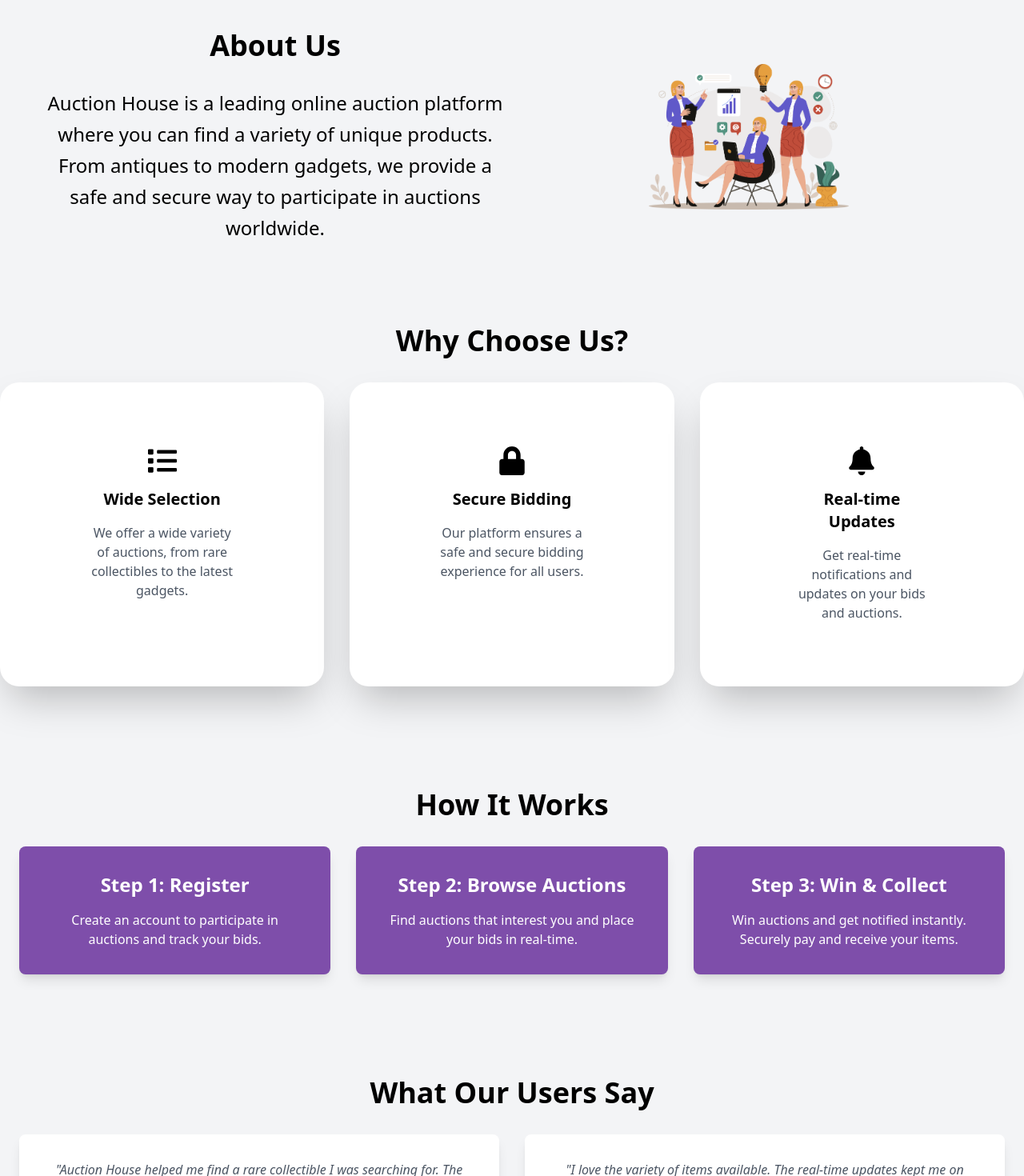
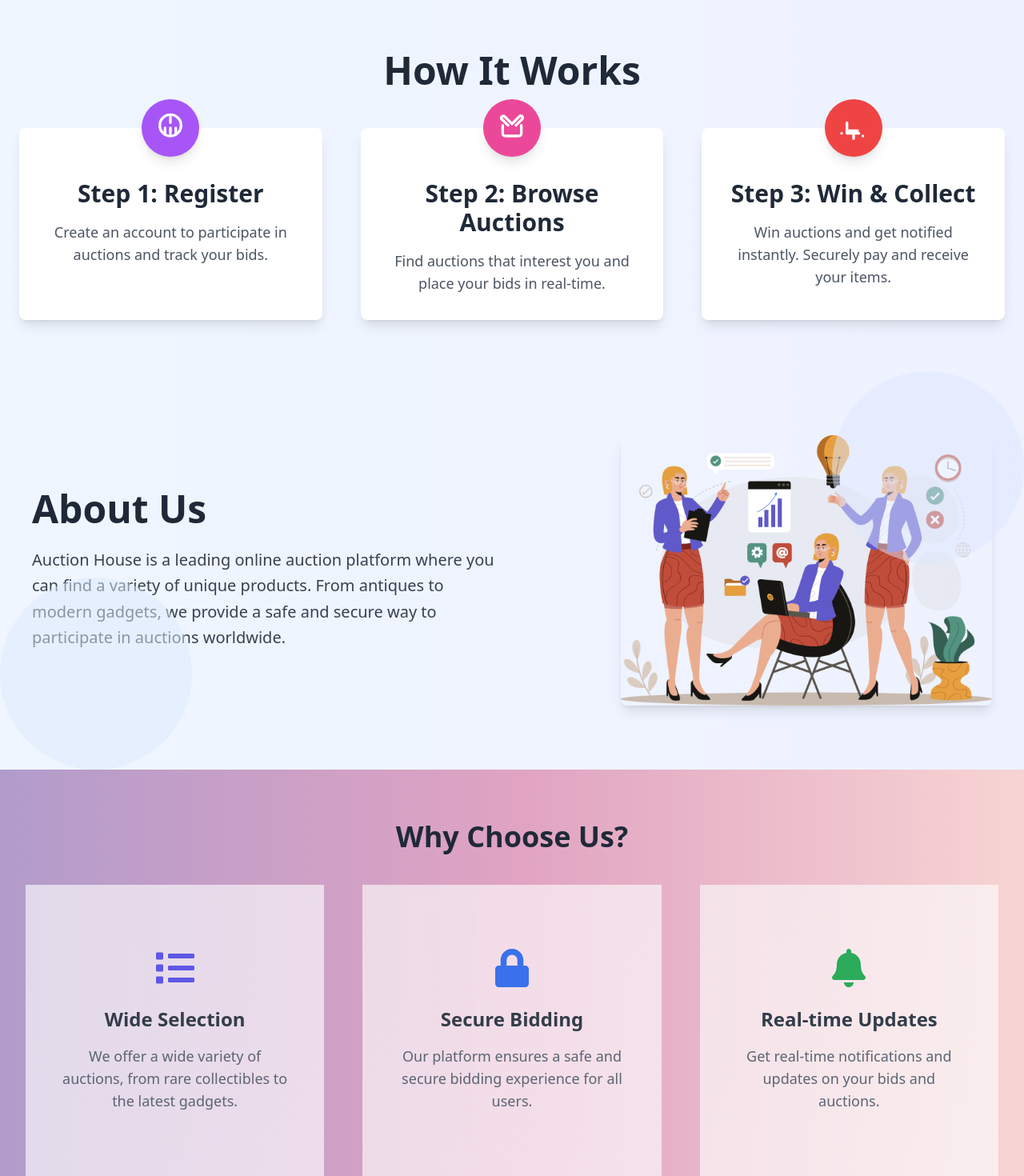
Before and after one commit to sameerajayakodi/Auction_System, a React (Create React App) app in the folder AuctionHouse/auction-management-frontend/: page / in a window 1280 px wide. Shown: the part 1120-2590 px from the top of the page at 80% size. Built offline with nearby package versions, Linux system fonts and the light colour scheme.

Commit message:
Update Home.js

```diff
--- a/AuctionHouse/auction-management-frontend/src/Home.js
+++ b/AuctionHouse/auction-management-frontend/src/Home.js
@@ -14,7 +14,7 @@ const Home = () => {
   });
 
   useEffect(() => {
-    const nextAuctionDate = new Date("2024-09-22T00:00:00"); // Replace with your auction date
+    const nextAuctionDate = new Date("2024-10-22T00:00:00"); // Replace with your auction date
 
     const interval = setInterval(() => {
       const now = new Date();
@@ -79,7 +79,7 @@ const Home = () => {
       </div>
 
       {/* =================================================================================== */}
-      <div className="flex items-center justify-center px-6 py-16 text-center bg-gray-100 ">
+      <div className="flex items-center justify-center px-6 py-16 text-center bg-gradient-to-r from-blue-50 to-indigo-50 ">
         <div className="container flex justify-between w-full space-x-4 overflow-x-auto scrolling-touch bg-white rounded-full shadow-xl no-scrollbar">
           {/* Total Items */}
           <div className="flex flex-col items-center w-1/4 p-4">
@@ -118,16 +118,115 @@ const Home = () => {
           </div>
         </div>
       </div>
+
+      {/* =========================================================================================*/}
+
+      <div className="px-6 py-16 bg-gradient-to-r from-blue-50 to-indigo-50">
+        <div className="container mx-auto">
+          <h2 className="mb-12 text-5xl font-bold text-center text-gray-800">
+            How It Works
+          </h2>
+          <div className="grid grid-cols-1 gap-12 text-center md:grid-cols-3">
+            {/* Step 1 */}
+            <div className="relative p-8 transition duration-300 transform bg-white rounded-lg shadow-lg hover:scale-105 hover:shadow-2xl">
+              <div className="absolute top-0 p-4 text-white transform -translate-x-1/2 -translate-y-1/2 bg-purple-500 rounded-full shadow-lg left-1/2">
+                <svg
+                  className="w-10 h-10" // Increased icon size
+                  fill="none"
+                  stroke="currentColor"
+                  strokeWidth="2"
+                  viewBox="0 0 24 24"
+                  xmlns="http://www.w3.org/2000/svg"
+                >
+                  <path
+                    strokeLinecap="round"
+                    strokeLinejoin="round"
+                    d="M16 12V16M12 12V16M8 12V16M12 4v4m8 2a8 8 0 11-16 0 8 8 0 0116 0z"
+                  ></path>
+                </svg>
+              </div>
+              <h3 className="mt-8 mb-4 text-3xl font-semibold text-gray-800">
+                Step 1: Register
+              </h3>
+              <p className="text-lg text-gray-600">
+                {" "}
+                {/* Increased paragraph font size */}
+                Create an account to participate in auctions and track your
+                bids.
+              </p>
+            </div>
+
+            {/* Step 2 */}
+            <div className="relative p-8 transition duration-300 transform bg-white rounded-lg shadow-lg hover:scale-105 hover:shadow-2xl">
+              <div className="absolute top-0 p-4 text-white transform -translate-x-1/2 -translate-y-1/2 bg-pink-500 rounded-full shadow-lg left-1/2">
+                <svg
+                  className="w-10 h-10" // Increased icon size
+                  fill="none"
+                  stroke="currentColor"
+                  strokeWidth="2"
+                  viewBox="0 0 24 24"
+                  xmlns="http://www.w3.org/2000/svg"
+                >
+                  <path
+                    strokeLinecap="round"
+                    strokeLinejoin="round"
+                    d="M15 10l4.553-4.553a1.5 1.5 0 10-2.121-2.121L12 8.879 6.568 3.447a1.5 1.5 0 00-2.121 2.121L9 10M19 10v6a2 2 0 01-2 2H7a2 2 0 01-2-2v-6"
+                  ></path>
+                </svg>
+              </div>
+              <h3 className="mt-8 mb-4 text-3xl font-semibold text-gray-800">
+                Step 2: Browse Auctions
+              </h3>
+              <p className="text-lg text-gray-600">
+                {" "}
+                {/* Increased paragraph font size */}
+                Find auctions that interest you and place your bids in
+                real-time.
+              </p>
+            </div>
+
+            {/* Step 3 */}
+            <div className="relative p-8 transition duration-300 transform bg-white rounded-lg shadow-lg hover:scale-105 hover:shadow-2xl">
+              <div className="absolute top-0 p-4 text-white transform -translate-x-1/2 -translate-y-1/2 bg-red-500 rounded-full shadow-lg left-1/2">
+                <svg
+                  className="w-10 h-10" // Increased icon size
+                  fill="none"
+                  stroke="currentColor"
+                  strokeWidth="2"
+                  viewBox="0 0 24 24"
+                  xmlns="http://www.w3.org/2000/svg"
+                >
+                  <path
+                    strokeLinecap="round"
+                    strokeLinejoin="round"
+                    d="M7 16v-2m0 0V8m0 6h8m4 4h.01M3 16h.01M12 20v-4m0 0H8m4 0h4"
+                  ></path>
+                </svg>
+              </div>
+              <h3 className="mt-8 mb-4 text-3xl font-semibold text-gray-800">
+                Step 3: Win & Collect
+              </h3>
+              <p className="text-lg text-gray-600">
+                {" "}
+                {/* Increased paragraph font size */}
+                Win auctions and get notified instantly. Securely pay and
+                receive your items.
+              </p>
+            </div>
+          </div>
+        </div>
+      </div>
+
       {/* =================================================================================== */}
       {/* About Section */}
-      <div>
-        <div className="grid items-center gap-4 bg-gray-100 px-14 grid-cols-1mx-auto md:grid-cols-2">
+      <div className="relative py-20 bg-gradient-to-r from-blue-50 to-indigo-50">
+        <div className="grid items-center gap-10 px-10 mx-auto max-w-7xl md:grid-cols-2">
           {/* Text Content */}
-          <div className="flex flex-col justify-center h-full text-center">
-            <h2 className="mb-8 text-4xl font-bold text-center text-">
+          <div className="flex flex-col justify-center text-center md:text-left">
+            <h2 className="mb-6 text-5xl font-extrabold text-gray-800">
               About Us
             </h2>
-            <p className="text-2xl leading-relaxed text-center text-black">
+            <p className="text-xl leading-relaxed text-gray-700">
               Auction House is a leading online auction platform where you can
               find a variety of unique products. From antiques to modern
               gadgets, we provide a safe and secure way to participate in
@@ -136,42 +235,60 @@ const Home = () => {
           </div>
 
           {/* Icon/Image */}
-          <div className="flex justify-center p-20 ">
+          <div className="flex justify-center md:justify-end">
             <img
               src={about}
               alt="About us illustration"
-              className="w-3/5 h-auto "
+              className="w-4/5 h-auto transition-transform duration-500 transform rounded-lg shadow-lg hover:scale-105"
             />
           </div>
         </div>
+
+        {/* Decorative Elements */}
+        <div className="absolute top-0 right-0 w-40 h-40 bg-indigo-100 rounded-full opacity-50 md:w-60 md:h-60"></div>
+        <div className="absolute bottom-0 left-0 w-40 h-40 bg-blue-100 rounded-full opacity-50 md:w-60 md:h-60"></div>
       </div>
 
-      <div className="py-16 bg-gray-100 ">
-        <div className="container mx-auto ">
-          <h2 className="mb-8 text-4xl font-bold text-center">
+      <div className="py-16 bg-gradient-to-r from-[#B29CCB] via-[#E0A3C2] to-[#F7D4D3]">
+        <div className="container px-8 mx-auto">
+          <h2 className="mb-10 text-4xl font-bold text-center text-gray-800">
             Why Choose Us?
           </h2>
-          <div className="grid grid-cols-1 gap-8 text-center md:grid-cols-3">
-            <div className="p-8 py-20 transition duration-300 bg-white shadow-2xl cursor-pointer px-28 hover:scale-95 rounded-3xl">
-              <FaList className="mx-auto mb-4 text-4xl font-bold text-black " />
-              <h3 className="mb-4 text-xl font-semibold">Wide Selection</h3>
-              <p className="text-gray-600 ">
+          <div className="grid grid-cols-1 gap-12 text-center md:grid-cols-3">
+            {/* Card 1 */}
+            <div className="relative p-10 py-20 overflow-hidden bg-white cursor-pointer bg-opacity-60 backdrop-blur-md ">
+              <div className="absolute inset-0 w-full h-full bg-gradient-to-br from-gray-200 to-gray-50 opacity-10"></div>
+              <FaList className="mx-auto mb-6 text-5xl font-bold text-indigo-600" />
+              <h3 className="mb-4 text-2xl font-semibold text-gray-800">
+                Wide Selection
+              </h3>
+              <p className="text-lg text-gray-600">
                 We offer a wide variety of auctions, from rare collectibles to
                 the latest gadgets.
               </p>
             </div>
-            <div className="p-8 py-20 transition duration-300 bg-white shadow-2xl cursor-pointer px-28 hover:scale-95 rounded-3xl">
-              <FaLock className="mx-auto mb-4 text-4xl font-bold text-black" />
-              <h3 className="mb-4 text-xl font-semibold">Secure Bidding</h3>
-              <p className="text-gray-600 ">
+
+            {/* Card 2 */}
+            <div className="relative p-10 py-20 overflow-hidden bg-white cursor-pointer bg-opacity-60 backdrop-blur-md ">
+              <div className="absolute inset-0 w-full h-full bg-gradient-to-br from-gray-200 to-gray-50 opacity-10"></div>
+              <FaLock className="mx-auto mb-6 text-5xl font-bold text-blue-600" />
+              <h3 className="mb-4 text-2xl font-semibold text-gray-800">
+                Secure Bidding
+              </h3>
+              <p className="text-lg text-gray-600">
                 Our platform ensures a safe and secure bidding experience for
                 all users.
               </p>
             </div>
-            <div className="p-8 py-20 transition duration-300 bg-white shadow-2xl cursor-pointer px-28 hover:scale-95 rounded-3xl">
-              <FaBell className="mx-auto mb-4 text-4xl font-bold text-black" />
-              <h3 className="mb-4 text-xl font-semibold">Real-time Updates</h3>
-              <p className="text-gray-600 ">
+
+            {/* Card 3 */}
+            <div className="relative p-10 py-20 overflow-hidden bg-white cursor-pointer bg-opacity-60 ">
+              <div className="absolute inset-0 w-full h-full bg-gradient-to-br from-gray-200 to-gray-50 opacity-10"></div>
+              <FaBell className="mx-auto mb-6 text-5xl font-bold text-green-600" />
+              <h3 className="mb-4 text-2xl font-semibold text-gray-800">
+                Real-time Updates
+              </h3>
+              <p className="text-lg text-gray-600">
                 Get real-time notifications and updates on your bids and
                 auctions.
               </p>
@@ -185,40 +302,7 @@ const Home = () => {
       {/* Testimonials Section */}
 
       {/* ================================================================================== */}
-      <div className="px-6 py-16 text-white bg-gray-100">
-        <div className="container mx-auto">
-          <h2 className="mb-8 text-4xl font-bold text-center text-black">
-            How It Works
-          </h2>
-          <div className="grid grid-cols-1 gap-8 text-center md:grid-cols-3">
-            <div className="p-8 bg-[#7E4EAA] rounded-lg shadow-lg">
-              <h3 className="mb-4 text-2xl font-semibold">Step 1: Register</h3>
-              <p>
-                Create an account to participate in auctions and track your
-                bids.
-              </p>
-            </div>
-            <div className="p-8 bg-[#7E4EAA] rounded-lg shadow-lg">
-              <h3 className="mb-4 text-2xl font-semibold">
-                Step 2: Browse Auctions
-              </h3>
-              <p>
-                Find auctions that interest you and place your bids in
-                real-time.
-              </p>
-            </div>
-            <div className="p-8 bg-[#7E4EAA] rounded-lg shadow-lg">
-              <h3 className="mb-4 text-2xl font-semibold">
-                Step 3: Win & Collect
-              </h3>
-              <p>
-                Win auctions and get notified instantly. Securely pay and
-                receive your items.
-              </p>
-            </div>
-          </div>
-        </div>
-      </div>
+
       {/* ======================================================================================== */}
       <div className="px-6 py-16 bg-gray-100">
         <div className="container mx-auto">
```
